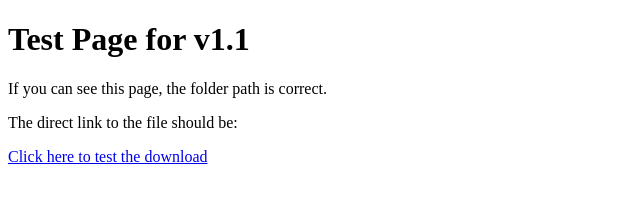
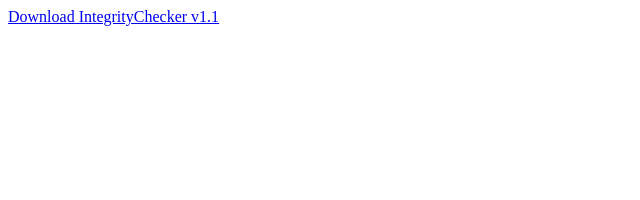
Before and after one commit to AbdAl-Rhman/IntegrityCheckerApp, a plain HTML site: page v1.1/index.html in a window 1280 px wide. Shown: the whole page, without its empty margins (0-640 px from the left). Drawn offline with Linux system fonts and the light colour scheme.

Commit message:
Update index.html

```diff
--- a/v1.1/index.html
+++ b/v1.1/index.html
@@ -1,13 +1,3 @@
-<!DOCTYPE html>
-<html lang="en">
-<head>
-    <meta charset="UTF-8">
-    <title>Download Link Test</title>
-</head>
-<body>
-    <h1>Test Page for v1.1</h1>
-    <p>If you can see this page, the folder path is correct.</p>
-    <p>The direct link to the file should be:</p>
-    <a href="https://abdal-rhman.github.io/IntegrityCheckerApp/v1.1/IntegrityChecker_Signed.msix">Click here to test the download</a>
-</body>
-</html>
+<a href="https://abdal-rhman.github.io/IntegrityCheckerApp/v1.1/IntegrityChecker_Signed.msix">
+  Download IntegrityChecker v1.1
+</a>
```
